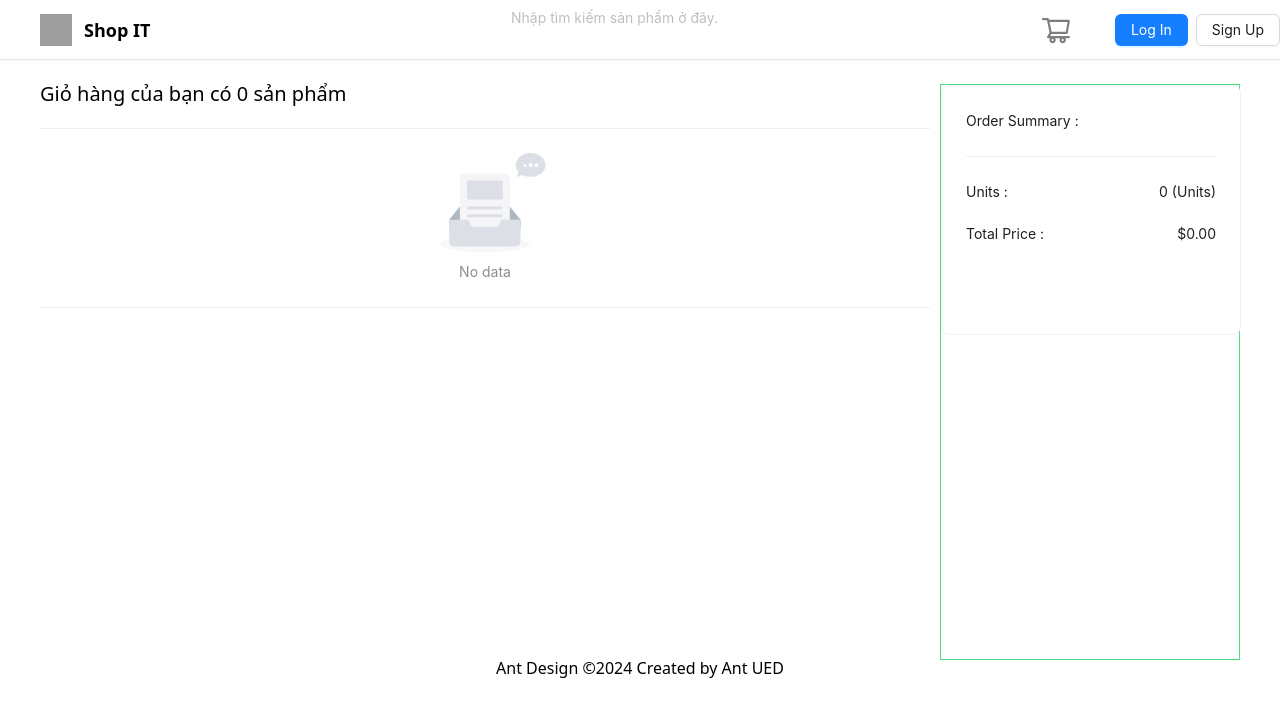
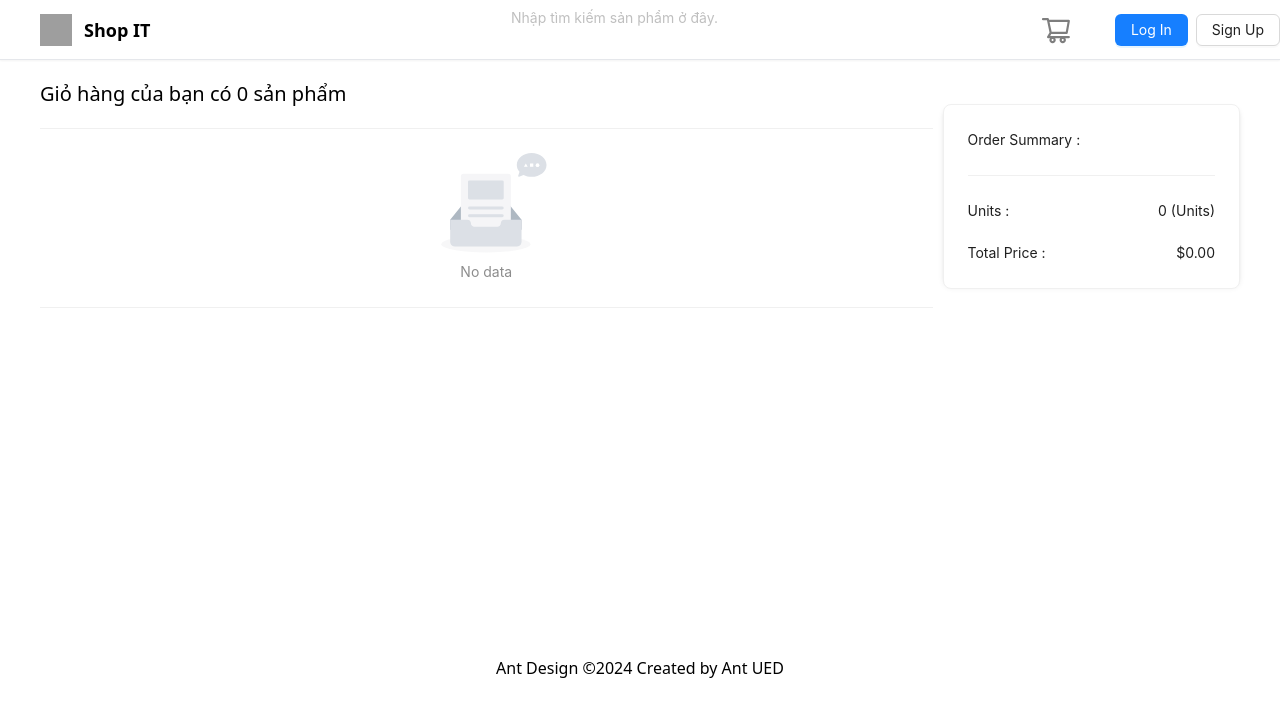
Before and after one commit to TienPhuc02/freelance-ecommerce, a React (Vite) app: page /view-order in a window 1280 px wide. Shown: the top 716 px of the page. Built offline with nearby package versions, Linux system fonts and the light colour scheme; grey boxes are pictures that could not be loaded.

Commit message:
update 10/4

```diff
--- a/src/Components/ViewOrder/OrderSummary.tsx
+++ b/src/Components/ViewOrder/OrderSummary.tsx
@@ -19,8 +19,8 @@ const OrderSummary = () => {
       .toFixed(2)
   );
   return (
-    <div className="border border-green-400 w-[300px]">
-      <Card className="w-[300px] h-[250px]">
+    <div className="w-[300px] rounded-lg shadow-md h-[180px] mt-5">
+      <Card className="">
         <div>Order Summary : </div>
         <Divider />
         <div className="number-item flex justify-between mb-5">
--- a/src/pages/DetailProduct/PageDetailProduct.tsx
+++ b/src/pages/DetailProduct/PageDetailProduct.tsx
@@ -52,7 +52,7 @@ const DetailProductPage = () => {
       );
     }
   };
-  function findElementById(arr, id) {
+  function findElementById(arr: any, id: any) {
     return arr.find((item: any) => item.id === id);
   }
   const handleAddProduct = (quantity: any, product: any) => {
@@ -63,7 +63,7 @@ const DetailProductPage = () => {
       if (productCheckStock.detail.stock === 0) {
         message.error("Sản Phẩm đã hết hàng");
       }
-    }else {
+    } else {
       console.log("check quantity >>>", quantity);
       console.log("check quantity >>>", product);
       dispatch(
```
